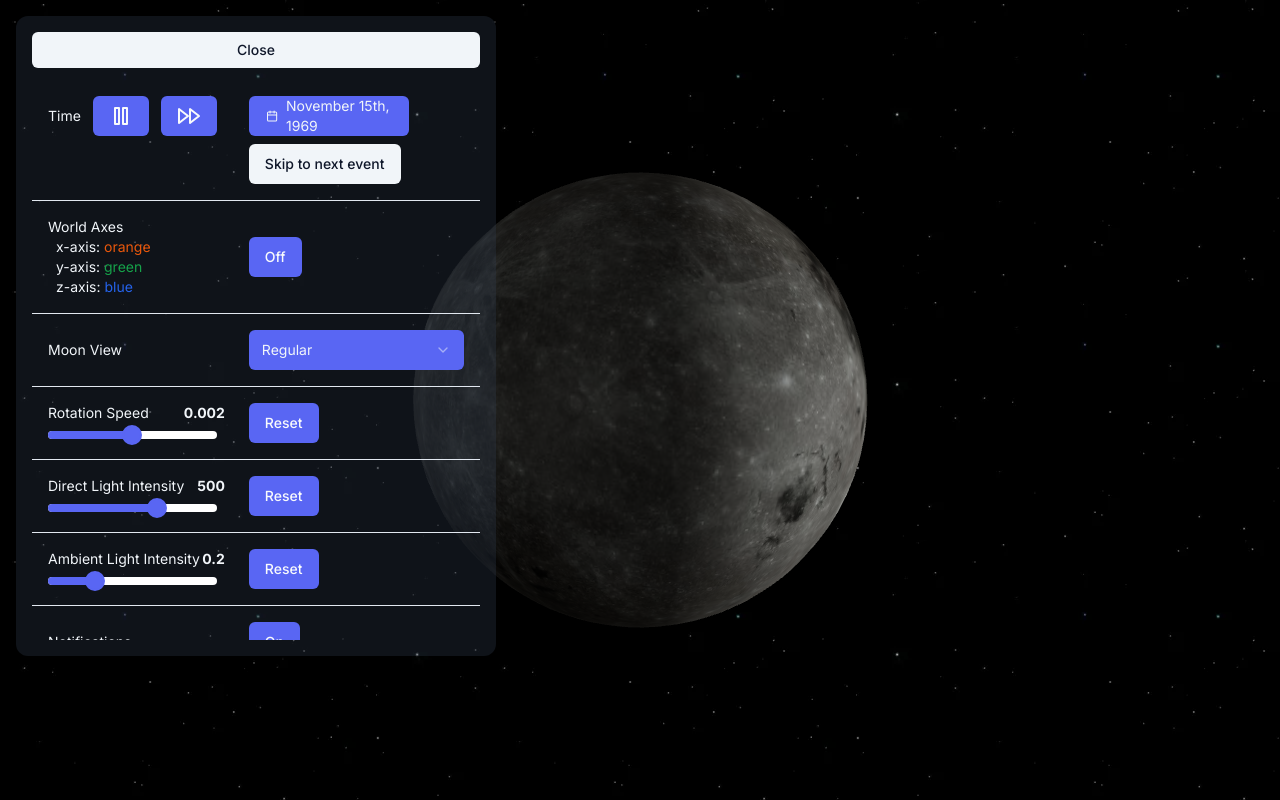
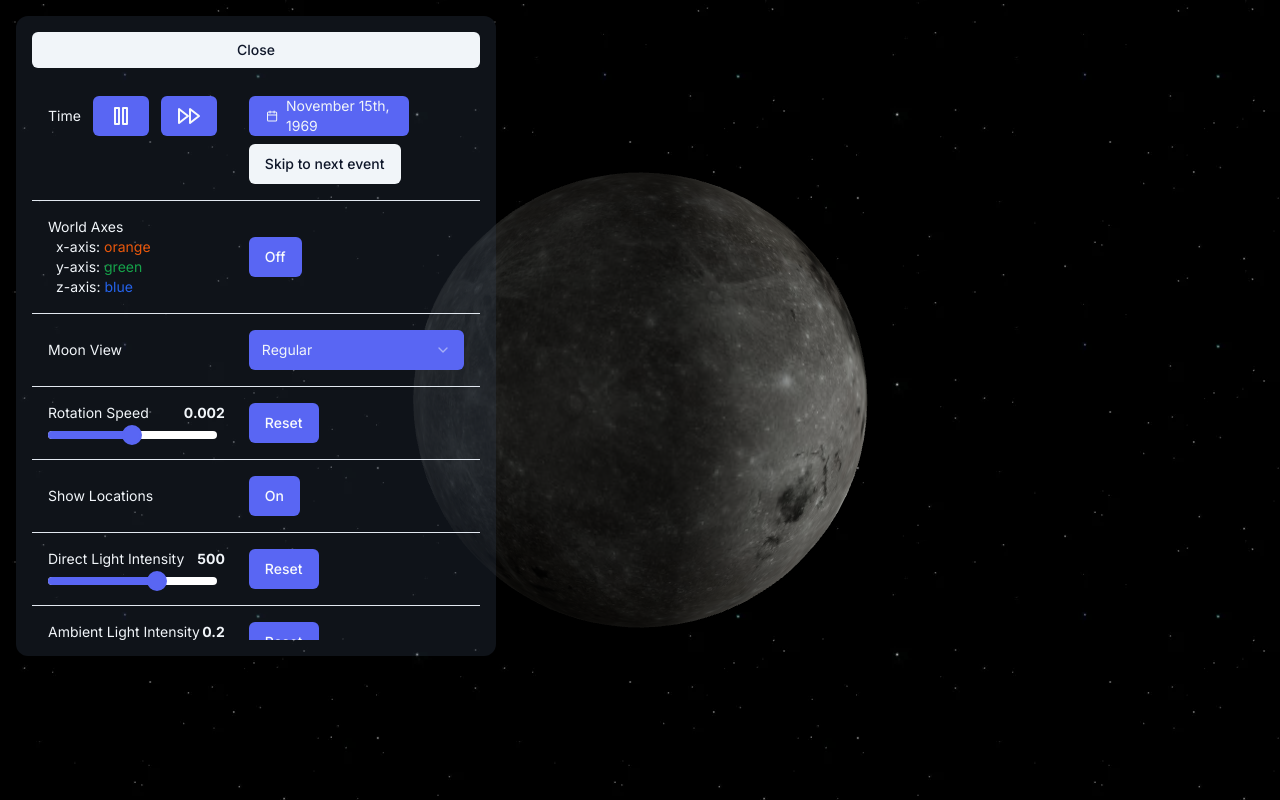
Before and after one commit to RealACU/Lunar-Atlas, a Next.js app: page / in a window 1280 px wide. Built offline with nearby package versions, Linux system fonts and the light colour scheme.

Commit message:
add: ui functionality

```diff
--- a/components/moonPage/MoonScene.tsx
+++ b/components/moonPage/MoonScene.tsx
@@ -1,10 +1,9 @@
 "use client";
 
 import { useEffect, useRef, MutableRefObject, useMemo, useState } from "react";
-import { TextureLoader, ClampToEdgeWrapping, Group } from "three";
-import { degToRad } from "three/src/math/MathUtils.js";
+import { TextureLoader, ClampToEdgeWrapping, Group, Vector3 } from "three";
 import { Canvas, useFrame } from "@react-three/fiber";
-import { Sphere, Cylinder } from "@react-three/drei";
+import { Sphere, Cylinder, Text } from "@react-three/drei";
 import useControls from "@/hooks/useControls";
 import { toast } from "react-hot-toast";
 import { Alert, AlertDescription, AlertTitle } from "../ui/alert";
@@ -12,12 +11,14 @@ import { moonquakeData } from "@/data/moonquakeData";
 import { Button } from "../ui/button";
 import { format } from "date-fns";
 import Image from "next/image";
+import { degToRad } from "three/src/math/MathUtils.js";
 
 const MoonScene = () => {
   const controls = useControls();
   const [showCrosshair, setShowCrosshair] = useState(false);
   const [isDragging, setIsDragging] = useState(false);
   const moonRotation = useRef<[number, number]>([0, 0]);
+  const [quakeLocations, setQuakeLocations] = useState<any[]>([]);
 
   const data = useMemo(() => {
     return new Map(Object.entries(moonquakeData));
@@ -55,17 +56,24 @@ const MoonScene = () => {
     const info = data.get(date);
 
     if (info) {
+      setQuakeLocations([
+        ...quakeLocations,
+        {
+          latitude: +info.latitude,
+          longitude: +info.longitude,
+          type: info.type || "Moonquake",
+        },
+      ]);
+
+      if (controls.showNotifications) {
         toast((t) => (
           <Alert>
             <AlertTitle>{notificationText(info.type)}</AlertTitle>
             <AlertDescription className="flex gap-2">
               <Button
                 onClick={() => {
-                const latitude_rad = (+info.latitude * Math.PI) / 180;
-                const longitude_rad = (+info.latitude * Math.PI) / 180;
-
-                moonRotation.current[1] = latitude_rad;
-                moonRotation.current[0] = longitude_rad;
+                  moonRotation.current[1] = degToRad(+info.latitude);
+                  moonRotation.current[0] = degToRad(270 - +info.longitude);
 
                   let intervalId: any;
 
@@ -110,6 +118,7 @@ const MoonScene = () => {
             </AlertDescription>
           </Alert>
         ));
+      }
     }
 
     return () => {
@@ -159,7 +168,11 @@ const MoonScene = () => {
           position={[20, 0, 0]}
           intensity={controls.directLightIntensity}
         />
-        <Moon moonRotation={moonRotation} isDragging={isDragging} />
+        <Moon
+          moonRotation={moonRotation}
+          isDragging={isDragging}
+          quakeLocations={quakeLocations}
+        />
       </Canvas>
     </main>
   );
@@ -170,9 +183,14 @@ export default MoonScene;
 interface MoonProps {
   moonRotation: MutableRefObject<[number, number]>;
   isDragging: boolean;
+  quakeLocations: any[];
 }
 
-const Moon: React.FC<MoonProps> = ({ moonRotation, isDragging }) => {
+const Moon: React.FC<MoonProps> = ({
+  moonRotation,
+  isDragging,
+  quakeLocations,
+}) => {
   const controls = useControls();
   const textureLoader = useMemo(() => {
     return new TextureLoader();
@@ -244,6 +262,31 @@ const Moon: React.FC<MoonProps> = ({ moonRotation, isDragging }) => {
           </Cylinder>
         </>
       )}
+      {controls.showLocations &&
+        quakeLocations.map((location) => {
+          const position = new Vector3();
+          position.setFromSphericalCoords(
+            2,
+            degToRad(90 - location.latitude),
+            degToRad(90 + location.longitude)
+          );
+          const textPosition = new Vector3();
+          textPosition.setFromSphericalCoords(
+            2.2,
+            degToRad(90 - location.latitude),
+            degToRad(90 + location.longitude)
+          );
+          return (
+            <>
+              <Sphere args={[0.02, 2, 2]} position={position}>
+                <meshBasicMaterial attach="material" color="yellow" />
+              </Sphere>
+              <Text position={textPosition} fontSize={0.1}>
+                {location.type}
+              </Text>
+            </>
+          );
+        })}
     </group>
   );
 };
--- a/components/moonPage/UI.tsx
+++ b/components/moonPage/UI.tsx
@@ -124,6 +124,15 @@ const UI = () => {
         </TableRow>
 
         <TableRow>
+          <TableCell>Show Locations</TableCell>
+          <TableCell>
+            <Button onClick={controls.toggleLocations}>
+              {controls.showLocations ? "On" : "Off"}
+            </Button>
+          </TableCell>
+        </TableRow>
+
+        <TableRow>
           <TableCell className="flex flex-col gap-2">
             <div className="flex relative">
               <p>Direct Light Intensity</p>
@@ -174,7 +183,7 @@ const UI = () => {
         </TableRow>
 
         <TableRow>
-          <TableCell>Notifications</TableCell>
+          <TableCell>Show Notifications</TableCell>
           <TableCell>
             <Button onClick={controls.toggleNotifications}>
               {controls.showNotifications ? "On" : "Off"}
--- a/hooks/useControls.ts
+++ b/hooks/useControls.ts
@@ -17,14 +17,8 @@ interface ControlsState {
   moonView: string;
   setMoonView: (value: string) => void;
 
-  showApolloLanders: boolean;
-  toggleApolloLanders: () => void;
-
-  showLandmarks: boolean;
-  toggleLandmarks: () => void;
-
-  showFaultLines: boolean;
-  toggleFaultLines: () => void;
+  showLocations: boolean;
+  toggleLocations: () => void;
 
   naturalRotationSpeed: number;
   setNaturalRotationSpeed: (value: number) => void;
@@ -41,9 +35,6 @@ interface ControlsState {
   // Private controls
   showInfo: boolean;
   toggleInfo: () => void;
-
-  showCrosshair: boolean;
-  toggleCrosshair: () => void;
 }
 
 const startDate = new Date(1969, 0, 309);
@@ -65,17 +56,9 @@ const useControls = create<ControlsState>((set) => ({
   moonView: "regular",
   setMoonView: (value) => set({ moonView: value }),
 
-  showApolloLanders: true,
-  toggleApolloLanders: () =>
-    set((state) => ({ showApolloLanders: !state.showApolloLanders })),
-
-  showLandmarks: true,
-  toggleLandmarks: () =>
-    set((state) => ({ showLandmarks: !state.showLandmarks })),
-
-  showFaultLines: false,
-  toggleFaultLines: () =>
-    set((state) => ({ showFaultLines: !state.showFaultLines })),
+  showLocations: true,
+  toggleLocations: () =>
+    set((state) => ({ showLocations: !state.showLocations })),
 
   naturalRotationSpeed: 0.002,
   setNaturalRotationSpeed: (value) => set({ naturalRotationSpeed: value }),
@@ -92,9 +75,6 @@ const useControls = create<ControlsState>((set) => ({
 
   showInfo: false,
   toggleInfo: () => set((state) => ({ showInfo: !state.showInfo })),
-
-  showCrosshair: false,
-  toggleCrosshair: () => set((state) => ({ showCrosshair: !state.showCrosshair })),
 }));
 
 export default useControls;
```
Lines whose indentation alone changed are shown as unchanged.
